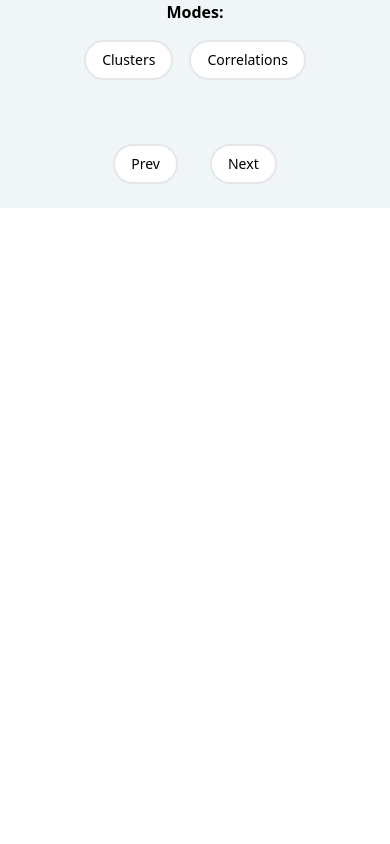
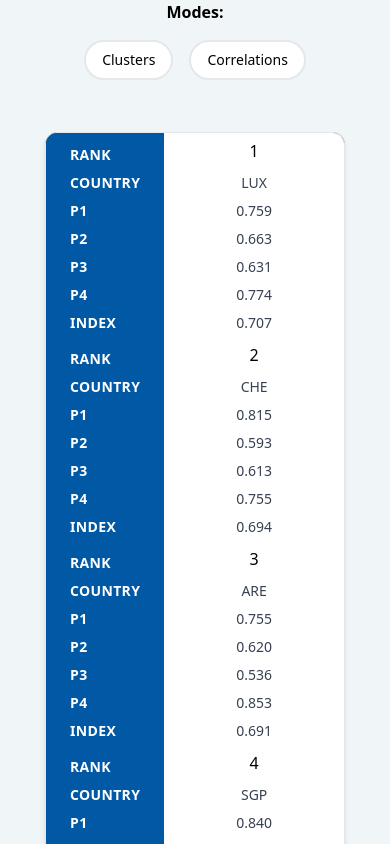
Before and after one commit to Ryan9771/dmi, a React (Vite) app: page /#/ in a window 390 px wide. Shown: the part 2480-3324 px from the top of the page. Before the commit the page ends 2688 px from the top, so only its background shows below. Built offline with nearby package versions, Linux system fonts and the light colour scheme; no server answers.

Commit message:
Revealed mobile table on higher component

```diff
--- a/src/components/table/TableGroup.tsx
+++ b/src/components/table/TableGroup.tsx
@@ -1,8 +1,9 @@
 import FilterButtons from "../buttons/FilterButtons";
 import GroupButtons from "../buttons/GroupButtons";
 import DesktopTable from "../table/DesktopTable";
-import { storage } from "../../services/firebase.config";
-import { ref, getDownloadURL } from "firebase/storage";
+import MobileTable from "./MobileTable";
+// import { storage } from "../../services/firebase.config";
+// import { ref, getDownloadURL } from "firebase/storage";
 import {
   NestedDict,
   correlationsToArray,
@@ -22,24 +23,48 @@ function TableGroup() {
   const [clusterMode, setClusterMode] = useState<boolean>(false);
   const [correlationMode, setCorrelationMode] = useState<boolean>(false);
 
-  const ACTIVE_URL = ref(storage, "active/dmi_2023_clusters.csv");
+  // const ACTIVE_URL = ref(storage, "active/dmi_2023_clusters.csv");
 
+  /* Parses the data from firebase storage */
+  // useEffect(() => {
+  //   const fetchData = async () => {
+  //     try {
+  //       /* Get URL and csv from active folder in firebase storage */
+  //       const csvURL = await getDownloadURL(ACTIVE_URL);
+  //       const response = await fetch(csvURL);
+  //       const csvString = await response.text();
+  //       const csvArray = csvToArray(csvString);
+
+  //       /* Sorts the csv according to index */
+  //       csvArray.sort(function (a, b) {
+  //         return parseFloat(b[5]) - parseFloat(a[5]);
+  //       });
+  //       setDmiCsv(csvArray);
+
+  //       /* Fetch the correlations csv locally */
+  //       const response2 = await fetch("/src/assets/data/correlations.csv");
+  //       const data = await response2.text();
+  //       setCorrelationCsv(correlationsToArray(data));
+  //     } catch (error) {
+  //       console.log(error);
+  //     }
+  //   };
+
+  //   fetchData();
+  // }, []);
+
+  /* Parses the data files on load */
   useEffect(() => {
     const fetchData = async () => {
       try {
-        /* Get URL and csv from active folder in firebase storage */
-        const csvURL = await getDownloadURL(ACTIVE_URL);
-        const response = await fetch(csvURL);
+        const response = await fetch("/src/assets/data/dmi_2023_clusters.csv");
         const csvString = await response.text();
-        const csvArray = csvToArray(csvString);
-
-        /* Sorts the csv according to index */
-        csvArray.sort(function (a, b) {
+        const newnewDmi = csvToArray(csvString);
+        newnewDmi.sort(function (a, b) {
           return parseFloat(b[5]) - parseFloat(a[5]);
         });
-        setDmiCsv(csvArray);
+        setDmiCsv(newnewDmi);
 
-        /* Fetch the correlations csv locally */
         const response2 = await fetch("/src/assets/data/correlations.csv");
         const data = await response2.text();
         setCorrelationCsv(correlationsToArray(data));
@@ -50,29 +75,6 @@ function TableGroup() {
 
     fetchData();
   }, []);
-
-  /* Parses the data files on load */
-  // useEffect(() => {
-  //   const fetchData = async () => {
-  //     try {
-  //       const response = await fetch("/src/assets/data/dmi_2023_clusters.csv");
-  //       const csvString = await response.text();
-  //       const newnewDmi = csvToArray(csvString);
-  //       newnewDmi.sort(function (a, b) {
-  //         return parseFloat(b[5]) - parseFloat(a[5]);
-  //       });
-  //       setDmiCsv(newnewDmi);
-
-  //       const response2 = await fetch("/src/assets/data/correlations.csv");
-  //       const data = await response2.text();
-  //       setCorrelationCsv(correlationsToArray(data));
-  //     } catch (error) {
-  //       console.log(error);
-  //     }
-  //   };
-
-  //   fetchData();
-  // }, []);
 
   /* Changes the csv array value */
   const editTable = (k: string, j: string, val: string) => {
@@ -170,6 +172,13 @@ function TableGroup() {
         correlationMode={correlationMode}
         tableEditor={editTable}
       />
+      <MobileTable
+        table={dmiCsv}
+        groupMobile={groupDesktop}
+        clusterMode={clusterMode}
+        correlationMode={correlationMode}
+        tableEditor={editTable}
+      />
       <GroupButtons
         incrementDesktop={incrementGroupDesktop}
         decrementDesktop={decrementGroupDesktop}
```
